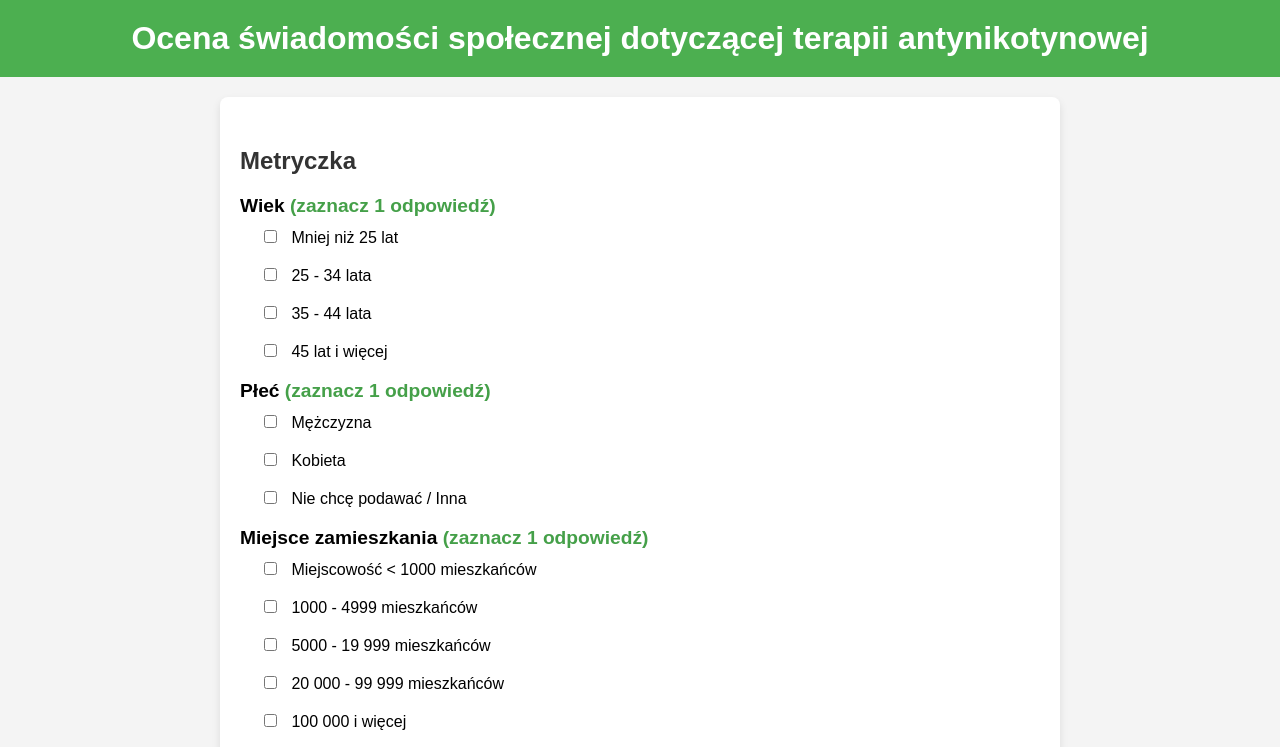
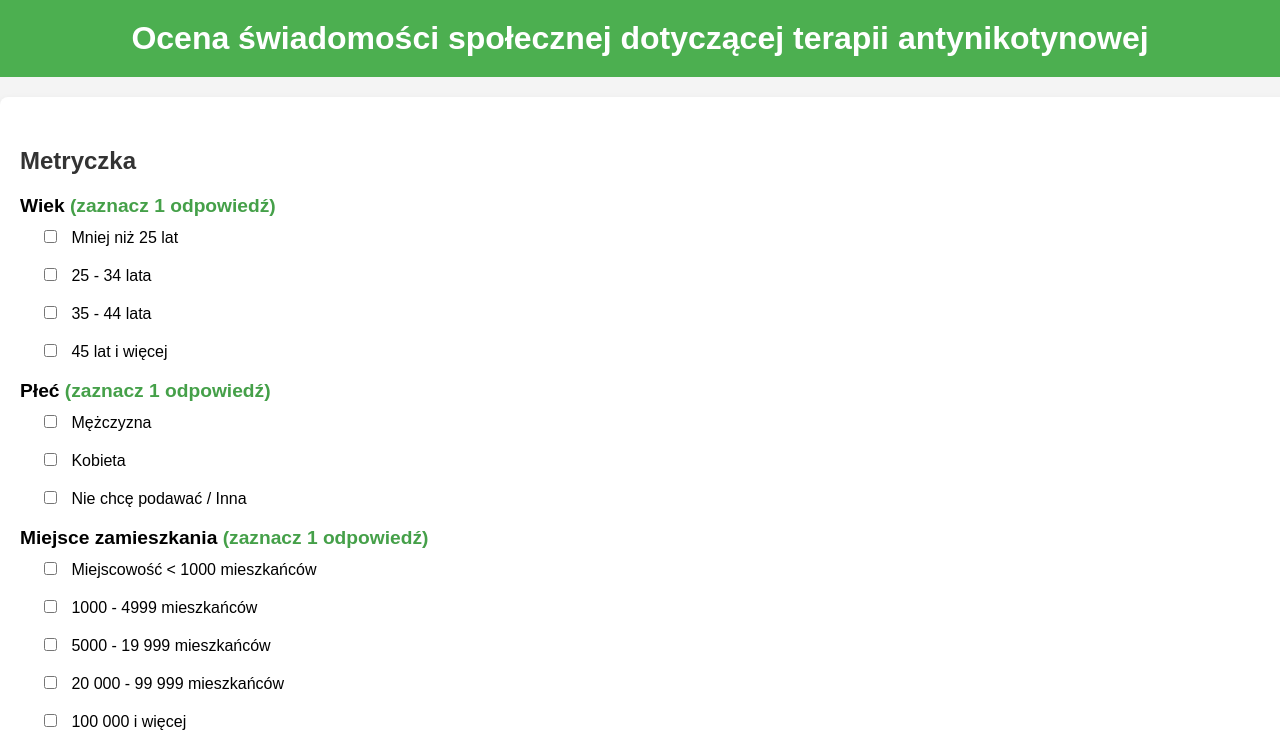
Before and after one commit to DD-moe/survey, a plain HTML site: page cytyzyna/index.html in a window 1280 px wide. Shown: the top 747 px of the page. Drawn offline with nearby package versions, Linux system fonts and the light colour scheme; a script that the page names is missing.

Commit message:
Update styles.css

```diff
--- a/cytyzyna/styles.css
+++ b/cytyzyna/styles.css
@@ -4,10 +4,12 @@ body {
     margin: 0;
     padding: 0;
     background-color: #f4f4f4;
+    width: 100%;
 }
 
 header {
     background-color: #4CAF50;
+    width: 100%;
 }
 
 #title{
@@ -40,7 +42,7 @@ section {
     background-color: white;
     margin: 20px auto;
     padding: 20px;
-    max-width: 800px;
+    width: 100%;
     border-radius: 8px;
     box-shadow: 0 4px 8px rgba(0, 0, 0, 0.1);
 }
```
